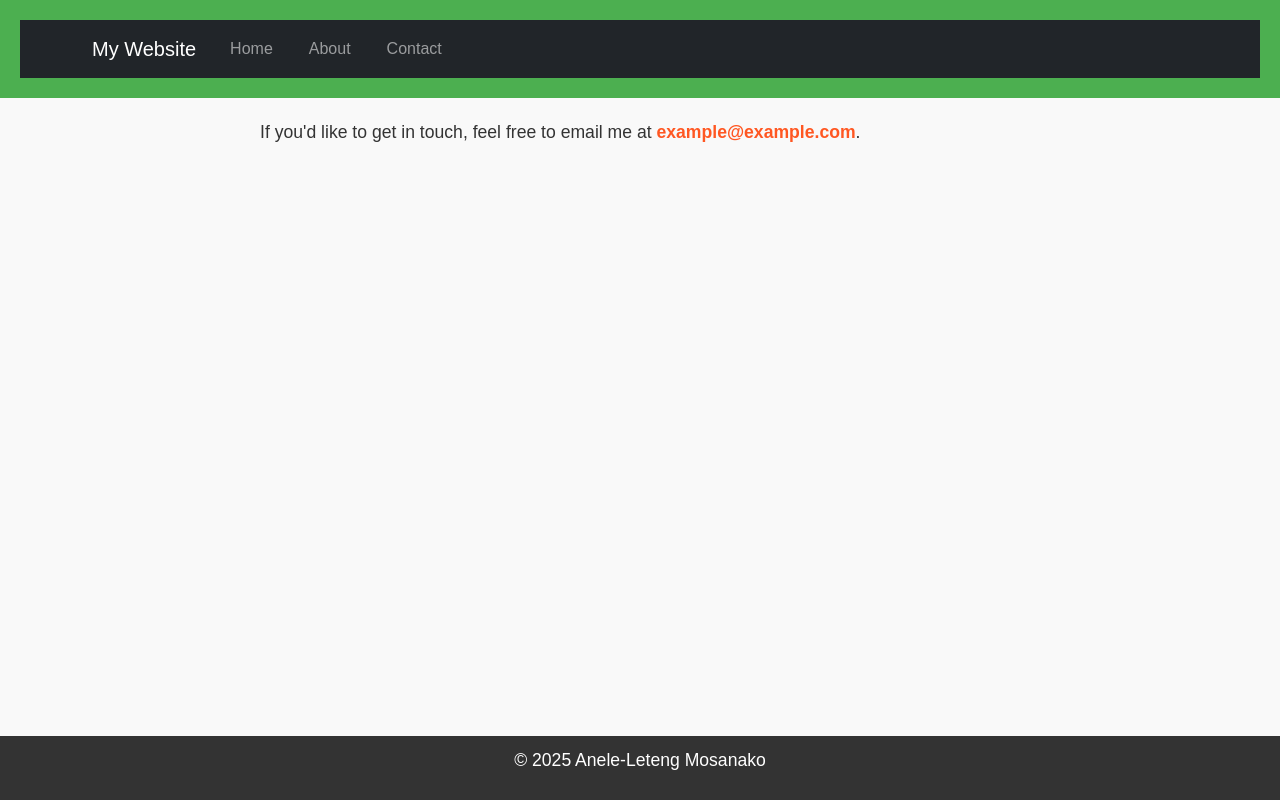
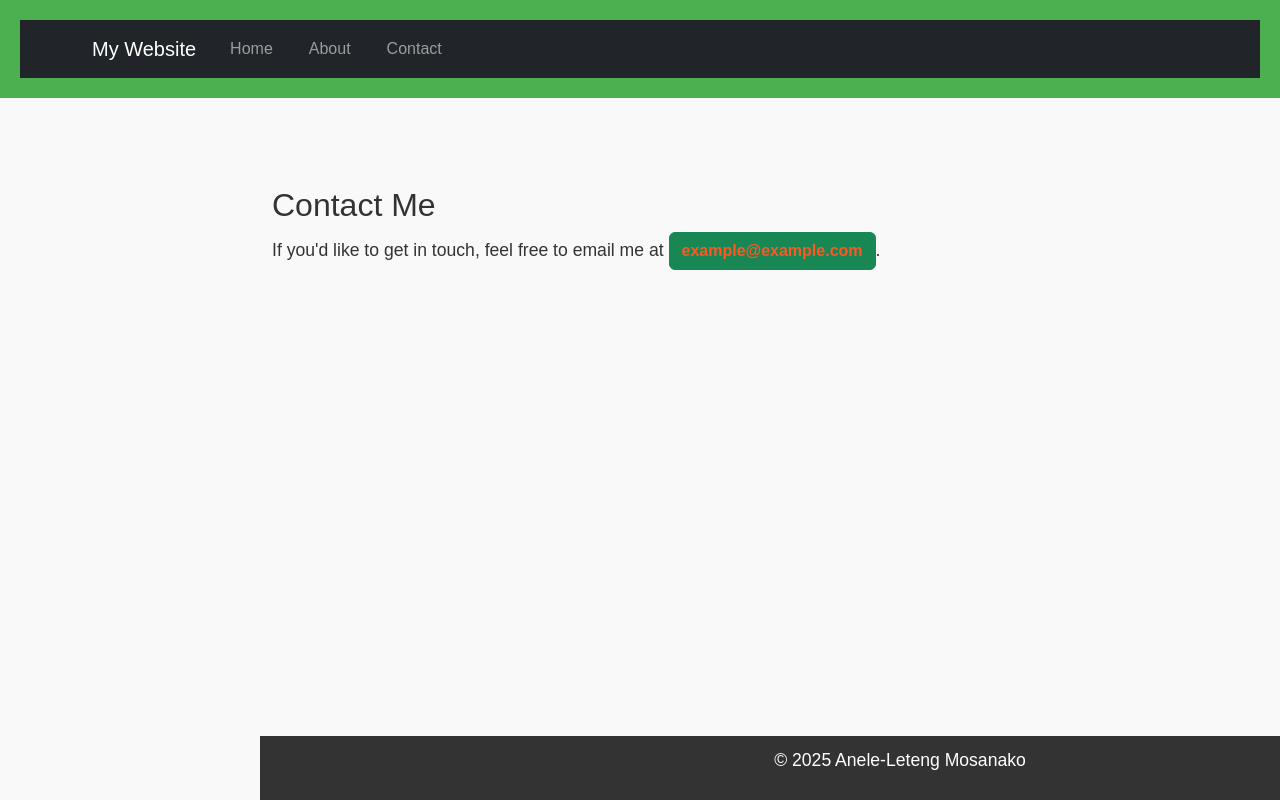
Before and after one commit to bida25-078/my-github-page, a plain HTML site: page contact.html in a window 1280 px wide. Drawn offline with nearby package versions, Linux system fonts and the light colour scheme.

Commit message:
About and contact changes

```diff
--- a/contact.html
+++ b/contact.html
@@ -34,8 +34,11 @@
 </header>
 
     <main>
-        <p>If you'd like to get in touch, feel free to email me at <a href="mailto:example@example.com">example@example.com</a>.</p>
-    </main>
+       <main class="container my-5">
+    <h2>Contact Me</h2>
+    <p>If you'd like to get in touch, feel free to email me at <a href="mailto:example@example.com" class="btn btn-success">example@example.com</a>.</p>
+</main>
+
 <script src="https://cdn.jsdelivr.net/npm/@popperjs/core@2.11.6/dist/umd/popper.min.js"></script>
 <script src="https://cdn.jsdelivr.net/npm/bootstrap@5.3.0/dist/js/bootstrap.min.js"></script>
     <footer>
```
Also changed, not shown: about.html (+6 -3 lines).
